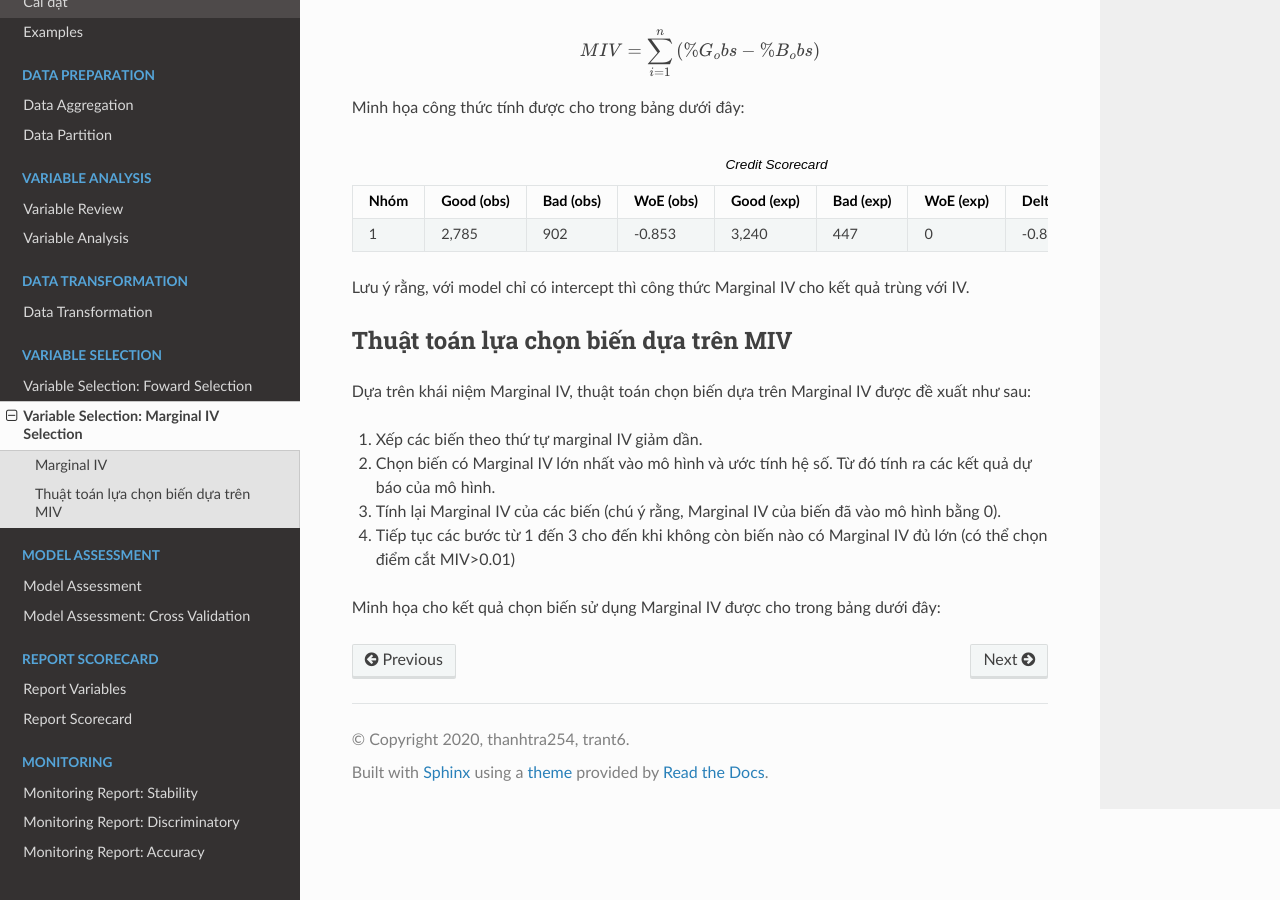
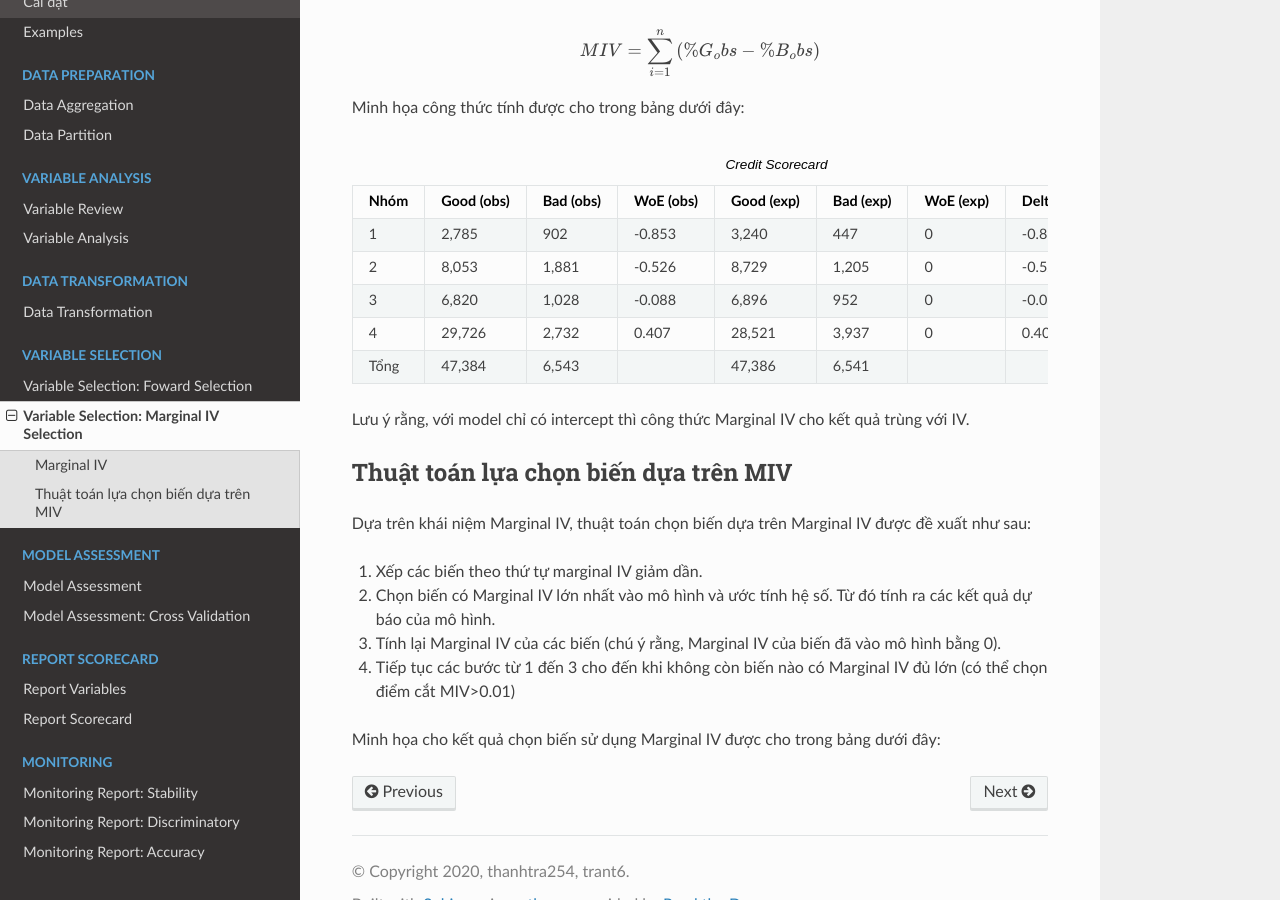
Before and after one commit to thanhtra254/SMCS, a Sphinx documentation site: the page built from docs/post/SelectMarIV.rst, in a window 1280 px wide and 900 px high, scrolled down 492 px. Built offline with Sphinx 7.4.7 and the Read the Docs theme 2.0.0, drawn with Linux system fonts in a browser that asks for light colours; comment, search, counter and statistics services are not loaded.

Commit message:
Update SelectMarIV.rst

```diff
--- a/docs/post/SelectMarIV.rst
+++ b/docs/post/SelectMarIV.rst
@@ -45,7 +45,42 @@ Minh họa công thức tính được cho trong bảng dưới đây:
      - 0
      - -0.853
      - 0.067
-
+   * - 2
+     - 8,053
+     - 1,881
+     - -0.526
+     - 8,729
+     - 1,205
+     - 0
+     - -0.526
+     - 0.062
+   * - 3
+     - 6,820
+     - 1,028
+     - -0.088
+     - 6,896
+     - 952
+     - 0
+     - -0.088
+     - 0.001
+   * - 4
+     - 29,726
+     - 2,732
+     - 0.407
+     - 28,521
+     - 3,937
+     - 0
+     - 0.407
+     - 0.085
+   * - Tổng
+     - 47,384
+     - 6,543
+     -
+     - 47,386
+     - 6,541
+     -
+     -
+     - 0.216
 Lưu ý rằng, với model chỉ có intercept thì công thức Marginal IV cho kết quả trùng với IV.
 
 Thuật toán lựa chọn biến dựa trên MIV
```
